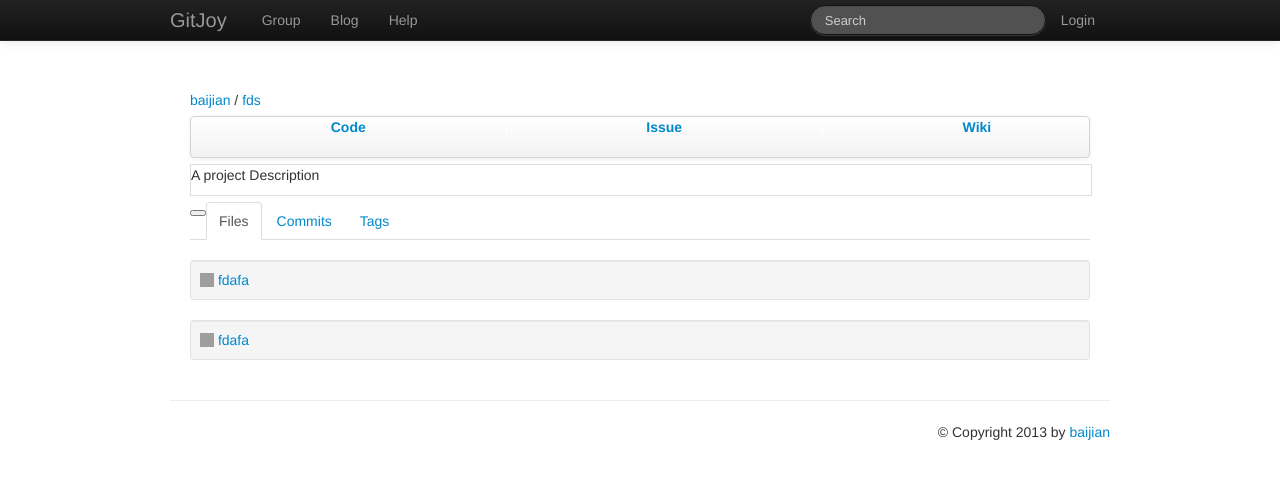
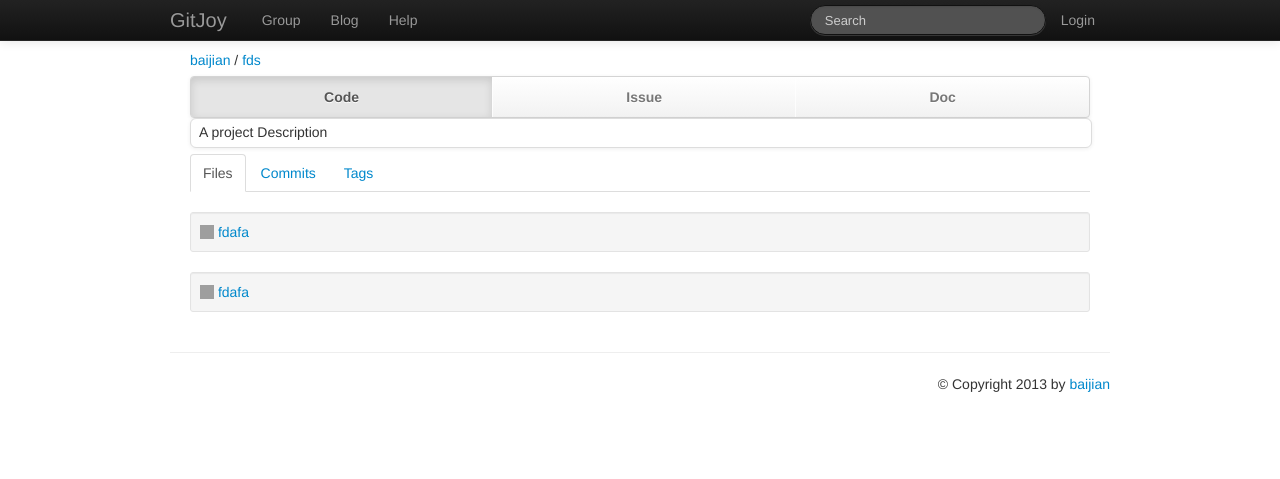
Before and after one commit to baijian/gitjoy, a Flask app: a page that uses src/gitjoy/templates/layout.html in a window 1280 px wide. Shown: the top 479 px of the page. Run offline with Flask 2, Linux system fonts and the light colour scheme; parts of the project's set-up code (start-up, migrations or seed data) failed here and were passed over; some libraries are stand-ins or nearby versions; grey boxes are pictures that could not be loaded.

Commit message:
modify repo page style

```diff
--- a/src/gitjoy/static/common.css
+++ b/src/gitjoy/static/common.css
@@ -12,29 +12,29 @@
 }
 
 /* Customize the  navbar links to be fill the entire space of the .navbar*/
-.navbar- .navbar-inner{
+.menu .navbar .navbar-inner{
     padding: 0;
 }
-.navbar- .nav{
+.menu .navbar .nav{
     margin: 0;
     display: table;
     width: 100%;
 }
-.navbar- .nav li{
+.menu .navbar .nav li{
     display: table-cell;
     width: 1%;
     float: none;
 }
-.navbar- .nav li a{
+.menu .navbar .nav li a{
     font-weight: bold;
     text-align: center;
     border-left: 1px solid rgba(255,255,255,.75)
 }
-.navbar- .nav li:first-child a{
+.menu .navbar .nav li:first-child a{
     border-left: 0;
     border-radius: 3px 0 0 3px;
 }
-.navbar- .nav li:last-child a {
+.menu .navbar .nav li:last-child a {
     border-right:  0;
     border-radius:  0 3px 3px 0;
 }
--- a/src/gitjoy/templates/layout.html
+++ b/src/gitjoy/templates/layout.html
@@ -38,7 +38,7 @@
             </div>
         </div>
 
-        <div id="content" style="margin-top:50px">
+        <div id="content" style="margin-top:10px">
             {% block content %}
             {% endblock %}
         </div>
--- a/src/gitjoy/templates/repo/index.html
+++ b/src/gitjoy/templates/repo/index.html
@@ -9,27 +9,27 @@
     <div class="row-fluid" style="margin-bottom:6px;">
         <a href="">baijian</a>&nbsp/&nbsp<a href="">fds</a>
     </div>
+
     <div class="row-fluid">
-        <div class="navbar-">
-            <div class="navbar-inner">
-                <div class="container">
+      <div class="menu">
+        <div class="navbar" style="margin-bottom:0px;">
+            <div style="padding:0;" class="navbar-inner">
                     <ul class="nav">
                         <li class="active"><a href="">Code</a></li>
                         <li><a href="">Issue</a></li>
-                        <li><a href="">Wiki</a></li>
+                        <li><a href="">Doc</a></li>
                     </ul>
-                </div>
             </div>
         </div>
+      </div>
     </div>
 
-    <div style="margin-top:6px;margin-bottom:6px;" class="row-fluid bottomline topline leftline rightline">
-        <p>A project Description</p>
+    <div style="width:900px;margin-top:0px;margin-bottom:6px;" class="row-fluid bottomline topline leftline rightline bs-docs-sidenav">
+        <p style="margin:0px;padding:3px 8px 5px 8px;">A project Description</p>
     </div>
 
     <div class="row-fluid">
         <ul class="nav nav-tabs">
-            <li><button></button></li>
             <li class="active"><a href="#tab1" data-toggle="tab">Files</a></li>
             <li><a href="#tab2" data-toggle="tab">Commits</a></li>
             <li><a href="#tab3" data-toggle="tab">Tags</a></li>
```
